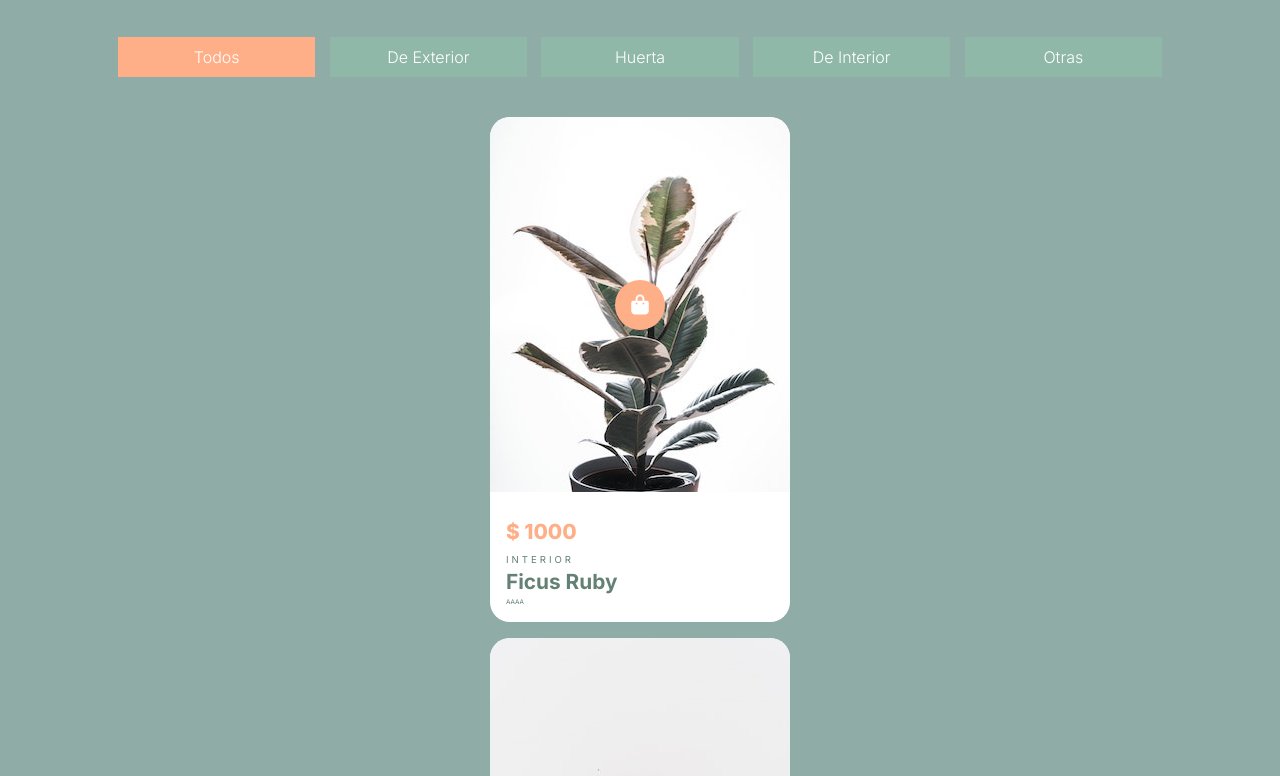
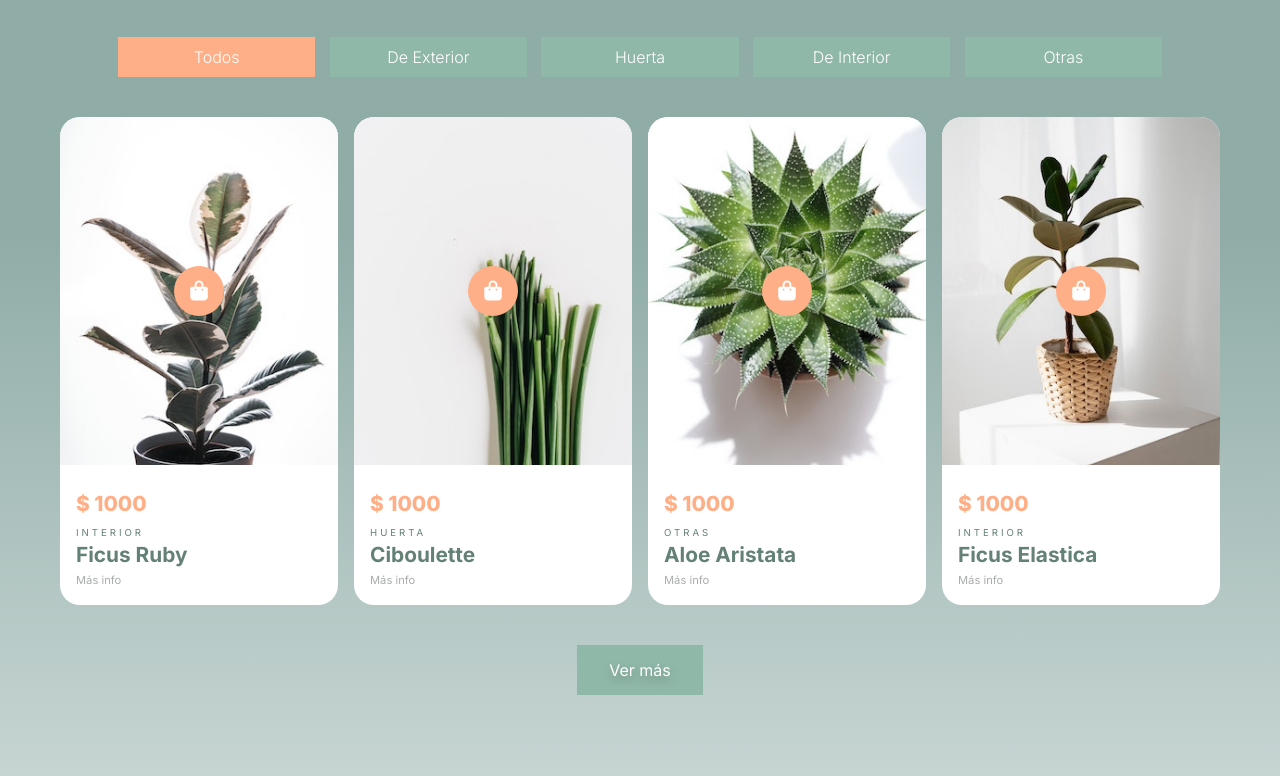
Before and after one commit to blncant/PJS-ponic2, a plain HTML site: page index.html in a window 1280 px wide. Shown: the part 1434-2210 px from the top of the page. Drawn offline with Linux system fonts and the light colour scheme.

Commit message:
ajuste grid

```diff
--- a/css/styles.css
+++ b/css/styles.css
@@ -399,28 +399,11 @@ main {
 	color: white;
 }
 
-/* .features__container {
-	display: flex;
-	flex-direction: column;
-	justify-content: space-between;
-	gap: 1rem;
-} */
-
 .features__container {
 	display: flex;
 	flex-wrap: wrap;
 	gap: 1rem;
 }
-
-/* .features__card {
-	display: flex;
-	flex-direction: column;
-	align-items: flex-start;
-	background-color: rgba(255, 255, 255, 0.4);
-	padding: 30px 20px;
-	width: 100%;
-	border: 1px solid white;
-} */
 
 .features__card {
 	flex: 1 1 200px;
@@ -466,8 +449,7 @@ main {
 	display: flex;
 	flex-wrap: wrap;
 	width: 90%;
-	/* align-items: center;
-	justify-content: center; */
+
 	gap: 0.9em;
 	margin: 40px 0;
 }
@@ -490,19 +472,20 @@ main {
 
 .discover__grid {
 	display: grid;
-	grid-template-columns: repeat(auto-fit, minmax(15rem, 1fr));
+	grid-template-columns: repeat(auto-fill, minmax(15rem, 1fr));
 	gap: 1em;
+	justify-content: center;
+	max-width: 100%;
 }
 
 .grid__card {
-	display: flex;
-	flex-direction: column;
+	/* display: flex;
+	flex-direction: column; */
 	background: white;
 	border-radius: 20px;
 }
 
 .gcard__top {
-	z-index: 1;
 	position: relative;
 }
 
@@ -566,7 +549,9 @@ main {
 }
 
 .gcard__text {
-	font-size: 0.4em;
+	font-size: 0.7em;
+	color: #aaadad;
+	padding: 0.2em 0;
 }
 
 .add-icon {
--- a/js/data.js
+++ b/js/data.js
@@ -124,8 +124,8 @@ const productsData = [
 		name: "Rabanito",
 		category: "huerta",
 		price: 1000,
-		cardImg: "../assets/img/pexels-justyna-grochowska-9819646.jpg",
-		cartImg: "../assets/img-cart/pexels-justyna-grochowska-9819646.jpg",
+		cardImg: "../assets/img/pexels-mali-maeder-244393.jpg",
+		cartImg: "../assets/img-cart/pexels-mali-maeder-244393.jpg",
 	},
 	{
 		id: 17,
@@ -211,7 +211,7 @@ const splitProducts = (size) => {
 };
 
 const productsController = {
-	dividedProducts: splitProducts(3),
+	dividedProducts: splitProducts(4),
 	nextProductsIndex: 1,
-	productsLimit: splitProducts(3).length,
+	productsLimit: splitProducts(4).length,
 };
--- a/js/index.js
+++ b/js/index.js
@@ -35,7 +35,7 @@ const renderProduct = ({ id, name, category, cardImg, cartImg, price }) => {
                 data-name='${name}'
                 data-price='${price}'
                 data-img='${cardImg}'
-                data-imgCart='${cartImg}'><i class="fas fa-shopping-bag add-icon" title="Comprar"></i>
+                data-imgCart='${cartImg}'><i class="fas fa-shopping-bag add-icon" title="Agregar"></i>
                 </button>
                 <img class="gcard__img" src=${cardImg} alt=${name} />
             </div>
@@ -44,7 +44,7 @@ const renderProduct = ({ id, name, category, cardImg, cartImg, price }) => {
                 <p class="gcard__price">$ ${price}</p>
 				<h4 class="gcard__category">${category}</h4>
 				<h3 class="gcard__name">${name}</h3>
-                <p class="gcard__text">AAAA</p>
+                <p class="gcard__text">Más info</p>
 			</div>
 		</div>
     `;
```
